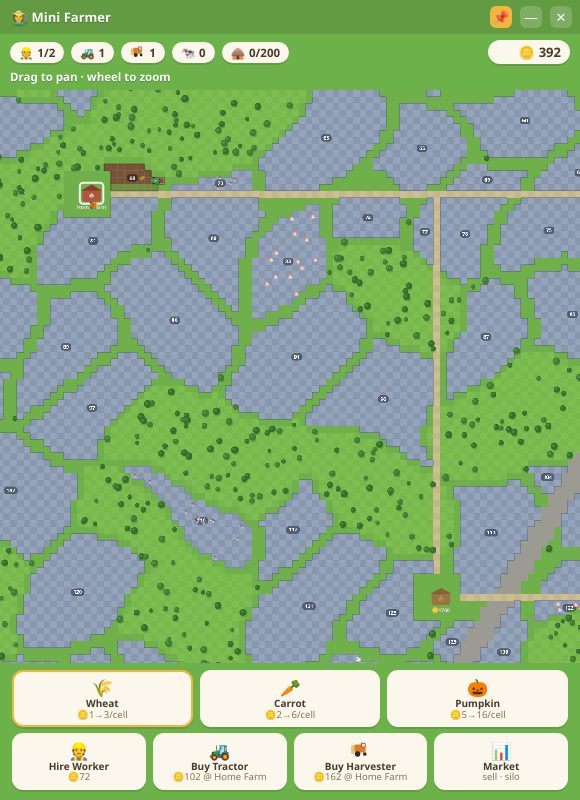
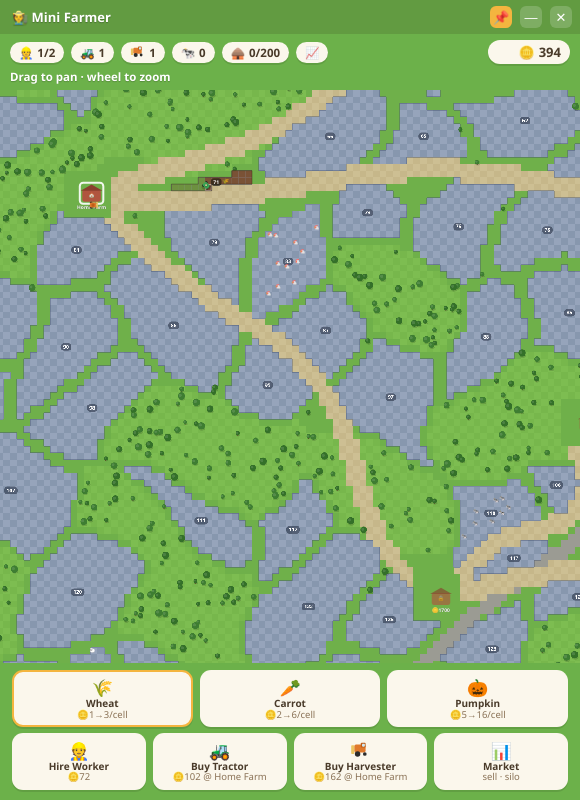
Before and after one commit to lucasbruch/MiniFarmer, an Electron app: page index.html in a window 580 px wide. Drawn offline with Linux system fonts and the light colour scheme.

Commit message:
Balance pass, stats panel, spoilage, organic roads, 7 farms
- Rebalance animals: ~40% lower, differentiated income (cow/sheep/
  chicken), smaller herds, pricier pastures so passive income no
  longer outclasses active farming
- Vehicles prioritize fields near their home farm (logistics matter)
- Statistics panel: earned/spent/net, harvested/sold/planted/spoiled,
  holdings; opened from a new HUD chip
- Full silo now stops harvesting (no forced auto-sell); crops left
  standing too long spoil (and brown visually) — opt-in auto-sell kept
- Organic curved roads + wavy highway instead of straight L-shapes
- Two more farm locations (Hill, Valley) — seven total
- Refresh README + screenshots (adds stats panel shot)

Co-Authored-By: Claude Opus 4.8 <noreply@anthropic.com>

```diff
--- a/index.html
+++ b/index.html
@@ -33,7 +33,10 @@
   .btn .em { font-size: 17px; height: 20px; display: flex; align-items: center; justify-content: center; }
   .btn .nm { font-size: 10px; font-weight: 800; margin-top: 1px; }
   .btn .sub { font-size: 9.5px; color: #8a7256; }
-  #market { position: absolute; left: 12px; right: 12px; top: 12px; bottom: 12px; display: none; flex-direction: column; gap: 8px; padding: 14px; border-radius: 14px; background: rgba(28,38,30,.94); color: #fff; z-index: 5; box-shadow: 0 8px 30px rgba(0,0,0,.4); }
+  #market, #stats { position: absolute; left: 12px; right: 12px; top: 12px; bottom: 12px; display: none; flex-direction: column; gap: 8px; padding: 14px; border-radius: 14px; background: rgba(28,38,30,.94); color: #fff; z-index: 5; box-shadow: 0 8px 30px rgba(0,0,0,.4); }
+  .st-row { display: flex; align-items: center; justify-content: space-between; gap: 8px; padding: 6px 11px; background: rgba(255,255,255,.07); border-radius: 9px; font-size: 12.5px; font-weight: 600; }
+  .st-val { font-weight: 800; }
+  .st-div { height: 1px; background: rgba(255,255,255,.14); margin: 2px 0; }
   .mkt-head { display: flex; align-items: center; font-weight: 800; font-size: 15px; }
   .mkt-close { margin-left: auto; cursor: pointer; background: rgba(255,255,255,.16); border-radius: 7px; padding: 2px 9px; }
   .mkt-close:hover { background: #e5645c; }
@@ -68,6 +71,7 @@
       <div class="chip"><span id="hvIcon"></span> <span id="harvesters">0</span></div>
       <div class="chip">🐄 <span id="animals">0</span></div>
       <div class="chip silo" id="siloChip" title="Open market">🛖 <span id="silo">0/200</span></div>
+      <div class="chip" id="statsChip" title="Statistics">📈</div>
       <div class="hud-spacer"></div>
       <div class="chip coins">🪙 <span id="coins">0</span></div>
     </div>
@@ -97,28 +101,31 @@
   const CELL = 16;
   const GRID_W = 240, GRID_H = 170;
   const WORLD = { w: GRID_W * CELL, h: GRID_H * CELL };
-  const WORK = 0.28, VSPEED = 96, ROAD_MULT = 1.7;
+  const WORK = 0.28, VSPEED = 96, ROAD_MULT = 1.7, ROT_MULT = 1.8;
   const CROPS = {
     wheat:   { name: 'Wheat',   emoji: '🌾', cost: 1, sell: 3,  grow: 60,  color: '#e3c565' },
     carrot:  { name: 'Carrot',  emoji: '🥕', cost: 2, sell: 6,  grow: 180, color: '#e8863f' },
     pumpkin: { name: 'Pumpkin', emoji: '🎃', cost: 5, sell: 16, grow: 420, color: '#d9772e' },
   };
   const SEEDS = ['wheat', 'carrot', 'pumpkin'];
+  // per-animal income ≈ value/every coins/sec (cow .13, sheep .11, chicken .09)
   const ANIMALS = {
-    cow:     { emoji: '🐄', value: 3, every: 15, product: 'milk' },
-    sheep:   { emoji: '🐑', value: 2, every: 10, product: 'wool' },
-    chicken: { emoji: '🐔', value: 1, every: 5,  product: 'eggs' },
+    cow:     { emoji: '🐄', value: 4, every: 30, product: 'milk' },
+    sheep:   { emoji: '🐑', value: 2, every: 18, product: 'wool' },
+    chicken: { emoji: '🐔', value: 1, every: 11, product: 'eggs' },
   };
   const workerPrice    = (n) => Math.round(30 * Math.pow(1.55, n));
   const tractorPrice   = (n) => Math.round(60 * Math.pow(1.7, n));
   const harvesterPrice = (n) => Math.round(95 * Math.pow(1.7, n));
 
   const FARMS = [
-    { cx: 22, cy: 86,  price: 0,    name: 'Home Farm' },
-    { cx: 120, cy: 26, price: 900,  name: 'North Farm' },
-    { cx: 208, cy: 60, price: 1400, name: 'East Farm' },
-    { cx: 74, cy: 146, price: 1700, name: 'South Farm' },
+    { cx: 22, cy: 86,   price: 0,    name: 'Home Farm' },
+    { cx: 120, cy: 26,  price: 900,  name: 'North Farm' },
+    { cx: 208, cy: 60,  price: 1400, name: 'East Farm' },
+    { cx: 74, cy: 146,  price: 1700, name: 'South Farm' },
     { cx: 186, cy: 138, price: 2200, name: 'Lake Farm' },
+    { cx: 158, cy: 96,  price: 2600, name: 'Hill Farm' },
+    { cx: 96, cy: 120,  price: 3000, name: 'Valley Farm' },
   ];
 
   // ---------- World generation (deterministic) ----------
@@ -173,30 +180,35 @@
       kind[idx(cx, cy)] = border ? 0 : 1;
     }
 
-    // clean road network: highway + farm connectors (carve through everything but farms)
-    const carve = (x0, y0, x1, y1, w, k) => {
-      const stepX = () => { for (let x = Math.min(x0, x1); x <= Math.max(x0, x1); x++) paint(x, y0, w, k); };
-      const stepY = () => { for (let y = Math.min(y0, y1); y <= Math.max(y0, y1); y++) paint(x1, y, w, k); };
-      stepX(); stepY();
-    };
-    const paint = (cx, cy, w, k) => {
-      for (let dx = -w; dx <= w; dx++) for (let dy = -w; dy <= w; dy++) {
-        const x = cx + dx, y = cy + dy;
+    // organic road network: wavy highway + curved farm connectors
+    const paint = (cx, cy, rad, k) => {
+      const ix = Math.round(cx), iy = Math.round(cy);
+      for (let dx = -rad; dx <= rad; dx++) for (let dy = -rad; dy <= rad; dy++) {
+        if (Math.abs(dx) + Math.abs(dy) > rad) continue;       // diamond brush → 4-connected
+        const x = ix + dx, y = iy + dy;
         if (x < 0 || y < 0 || x >= GW || y >= GH) continue;
         if (kind[idx(x, y)] === 5) continue;
         kind[idx(x, y)] = k;
       }
     };
-    // diagonal highway
-    const hx0 = GW * 0.72, hy0 = -4, hx1 = GW * 0.28, hy1 = GH + 4, hdx = hx1 - hx0, hdy = hy1 - hy0, hlen = Math.hypot(hdx, hdy);
-    for (let cy = 0; cy < GH; cy++) for (let cx = 0; cx < GW; cx++) {
-      if (kind[idx(cx, cy)] === 5) continue;
-      const d = Math.abs((cx - hx0) * hdy - (cy - hy0) * hdx) / hlen;
-      if (d < 1.6) kind[idx(cx, cy)] = 4;
+    // curved road between two points (sine offset, tapering to 0 at the ends)
+    const carveRoad = (x0, y0, x1, y1, k, ph) => {
+      const len = Math.hypot(x1 - x0, y1 - y0) || 1, steps = Math.ceil(len * 1.2);
+      const nx = -(y1 - y0) / len, ny = (x1 - x0) / len;
+      for (let i = 0; i <= steps; i++) {
+        const t = i / steps, env = Math.sin(t * Math.PI);
+        const off = (7 * Math.sin(t * 3.1 + ph) + 4 * Math.sin(t * 6.9 + ph * 1.7)) * env;
+        paint(x0 + (x1 - x0) * t + nx * off, y0 + (y1 - y0) * t + ny * off, 1, k);
+      }
+    };
+    // wavy diagonal highway
+    for (let cy = 0; cy < GH; cy++) {
+      const t = cy / GH, xc = GW * 0.72 + (GW * 0.28 - GW * 0.72) * t + 7 * Math.sin(cy * 0.11) + 3.5 * Math.sin(cy * 0.045 + 1.3);
+      for (let cx = 0; cx < GW; cx++) { if (kind[idx(cx, cy)] === 5) continue; if (Math.abs(cx - xc) < 1.7) kind[idx(cx, cy)] = 4; }
     }
-    // connect farms with dirt roads (spanning-ish network)
-    const links = [[0, 1], [1, 2], [0, 3], [3, 4], [2, 4], [0, 2]];
-    for (const [a, b] of links) carve(FARMS[a].cx, FARMS[a].cy, FARMS[b].cx, FARMS[b].cy, 0, 3);
+    // connect the farms with organic dirt roads
+    const links = [[0, 1], [1, 2], [0, 3], [3, 4], [2, 4], [0, 5], [5, 6], [3, 6], [1, 5]];
+    links.forEach(([a, b], i) => carveRoad(FARMS[a].cx, FARMS[a].cy, FARMS[b].cx, FARMS[b].cy, 3, i * 1.7 + 0.5));
 
     // field components (avoid grass/road/water/wild)
     const seen = new Uint8Array(GW * GH), comps = [];
@@ -240,7 +252,7 @@
   function centroidOf(cells) { let sx = 0, sy = 0; for (const [x, y] of cells) { sx += x; sy += y; } return [sx / cells.length, sy / cells.length]; }
 
   // ---------- State ----------
-  const SAVE_KEY = 'minifarmer.v8';
+  const SAVE_KEY = 'minifarmer.v9';
   let state, fields, vehicles, cellMap, critters;
   const cam = { x: 0, y: 0 };
   let zoom = 0.42;
@@ -249,7 +261,7 @@
     const [cx, cy] = f.centroid;
     const d = Math.hypot(cx - FARMS[0].cx, cy - FARMS[0].cy), diag = Math.hypot(GRID_W, GRID_H);
     let p = f.cells.length * 1.7 * (0.6 + 1.9 * d / diag);
-    if (f.type === 'pasture') p += f.herd * 55;
+    if (f.type === 'pasture') p += f.herd * 90;
     return Math.max(20, Math.round(p / 5) * 5);
   }
   function buildFields(fromSave) {
@@ -273,7 +285,7 @@
       f.centroid = [sx / f.cells.length, sy / f.cells.length];
       const h = (fi * 2654435761) >>> 0;
       f.type = (h % 5 === 2 && f.cells.length >= 20 && f.cells.length <= 140) ? 'pasture' : 'crop';
-      if (f.type === 'pasture') { f.animal = ['cow', 'sheep', 'chicken'][h % 3]; f.herd = Math.max(3, Math.min(12, Math.round(f.cells.length / 10))); }
+      if (f.type === 'pasture') { f.animal = ['cow', 'sheep', 'chicken'][h % 3]; f.herd = Math.max(2, Math.min(10, Math.round(f.cells.length / 12))); }
       f.price = fieldPrice(f);
       f.edges = [];
       f.cells.forEach(c => {
@@ -295,7 +307,8 @@
     try {
       const s = JSON.parse(localStorage.getItem(SAVE_KEY));
       if (s && Array.isArray(s.fields)) {
-        state = { coins: s.coins, seed: s.seed || 'wheat', workers: s.workers || 2, farmsOwned: s.farmsOwned || [true, false, false, false, false], activeFarm: s.activeFarm || 0, silo: s.silo || { wheat: 0, carrot: 0, pumpkin: 0 }, siloCap: s.siloCap || 200, siloUp: s.siloUp || 0, autoSell: !!s.autoSell };
+        state = { coins: s.coins, seed: s.seed || 'wheat', workers: s.workers || 2, farmsOwned: s.farmsOwned || [true], activeFarm: s.activeFarm || 0, silo: s.silo || { wheat: 0, carrot: 0, pumpkin: 0 }, siloCap: s.siloCap || 200, siloUp: s.siloUp || 0, autoSell: !!s.autoSell, stats: s.stats || { earned: 0, spent: 0, harvested: 0, sold: 0, planted: 0, rotted: 0 } };
+        while (state.farmsOwned.length < FARMS.length) state.farmsOwned.push(false);
         buildFields(s.fields);
         vehicles = (s.vehicles || []).map(v => ({ type: v.type, farm: v.farm || 0, x: v.x, y: v.y, tx: v.x, ty: v.y, state: 'parked', crewed: false, cell: null, timer: 0, angle: 0 }));
         if (!vehicles.length) vehicles = defaultVehicles();
@@ -305,7 +318,7 @@
         return;
       }
     } catch (_) {}
-    state = { coins: 400, seed: 'wheat', workers: 2, farmsOwned: [true, false, false, false, false], activeFarm: 0, silo: { wheat: 0, carrot: 0, pumpkin: 0 }, siloCap: 200, siloUp: 0, autoSell: false };
+    state = { coins: 400, seed: 'wheat', workers: 2, farmsOwned: FARMS.map((_, i) => i === 0), activeFarm: 0, silo: { wheat: 0, carrot: 0, pumpkin: 0 }, siloCap: 200, siloUp: 0, autoSell: false, stats: { earned: 0, spent: 0, harvested: 0, sold: 0, planted: 0, rotted: 0 } };
     buildFields(null);
     // free starter: smallest crop field close to home
     let best = -1, bs = Infinity;
@@ -323,7 +336,7 @@
     try {
       localStorage.setItem(SAVE_KEY, JSON.stringify({
         coins: state.coins, seed: state.seed, workers: state.workers, farmsOwned: state.farmsOwned, activeFarm: state.activeFarm,
-        silo: state.silo, siloCap: state.siloCap, siloUp: state.siloUp, autoSell: state.autoSell,
+        silo: state.silo, siloCap: state.siloCap, siloUp: state.siloUp, autoSell: state.autoSell, stats: state.stats,
         cam: { x: cam.x, y: cam.y, z: zoom },
         fields: fields.map(f => ({ name: f.name, plannedCrop: f.plannedCrop, owned: f.owned, lastPay: f.lastPay, cells: f.cells.map(c => ({ cx: c.cx, cy: c.cy, crop: c.crop, plantedAt: c.plantedAt })) })),
         vehicles: vehicles.map(v => ({ type: v.type, farm: v.farm, x: v.x, y: v.y })),
@@ -342,6 +355,7 @@
   const el = (id) => document.getElementById(id);
   function renderHud() { el('coins').textContent = Math.floor(state.coins); el('workers').textContent = freeWorkers() + '/' + state.workers; el('tractors').textContent = countType('tractor'); el('harvesters').textContent = countType('harvester'); el('animals').textContent = ownedAnimals(); el('silo').textContent = siloUsed() + '/' + state.siloCap; }
   el('siloChip').style.cursor = 'pointer'; el('siloChip').onclick = () => toggleMarket();
+  el('statsChip').style.cursor = 'pointer'; el('statsChip').onclick = () => toggleStats();
   const seedsRow = el('seeds');
   SEEDS.forEach(id => {
     const c = CROPS[id];
@@ -361,11 +375,11 @@
     bTractor.innerHTML = `<div class="em">🚜</div><div class="nm">Buy Tractor</div><div class="sub">🪙${tractorPrice(countType('tractor'))} @ ${FARMS[state.activeFarm].name}</div>`;
     bHarv.innerHTML = `<div class="em">${HV_SVG(20)}</div><div class="nm">Buy Harvester</div><div class="sub">🪙${harvesterPrice(countType('harvester'))} @ ${FARMS[state.activeFarm].name}</div>`;
   }
-  function hireWorker() { const p = workerPrice(state.workers); if (state.coins < p) return flash('Not enough coins to hire'); state.coins -= p; state.workers++; renderHud(); renderDock(); save(); }
+  function hireWorker() { const p = workerPrice(state.workers); if (state.coins < p) return flash('Not enough coins to hire'); state.coins -= p; state.stats.spent += p; state.workers++; renderHud(); renderDock(); save(); }
   function buyVehicle(type) {
     const p = type === 'tractor' ? tractorPrice(countType('tractor')) : harvesterPrice(countType('harvester'));
     if (state.coins < p) return flash('Not enough coins for ' + type);
-    state.coins -= p;
+    state.coins -= p; state.stats.spent += p;
     const fi = state.activeFarm, slot = vehicles.filter(v => v.farm === fi).length, pos = farmPark(fi, slot);
     vehicles.push({ type, farm: fi, x: pos.x, y: pos.y, tx: pos.x, ty: pos.y, state: 'parked', crewed: false, cell: null, timer: 0, angle: 0 });
     flash(`${type === 'tractor' ? '🚜 Tractor' : '🌾 Harvester'} delivered to ${FARMS[fi].name}`);
@@ -506,15 +520,20 @@
   }
 
   function findWork(v) {
+    // prioritize fields near the vehicle's home farm, with a nudge toward its current spot
+    const hx = FARMS[v.farm].cx * CELL, hy = FARMS[v.farm].cy * CELL;
+    const siloRoom = siloUsed() < state.siloCap;
     let best = null, bd = Infinity;
     for (const f of fields) {
       if (!f.owned || f.type !== 'crop') continue;
       for (const c of f.cells) {
         if (c.reserved) continue;
-        let ok = v.type === 'tractor' ? (!c.crop && state.coins >= CROPS[f.plannedCrop].cost) : ripe(c);
+        const ok = v.type === 'tractor' ? (!c.crop && state.coins >= CROPS[f.plannedCrop].cost) : (siloRoom && ripe(c));
         if (!ok) continue;
-        const d = (c.cx * CELL - v.x) ** 2 + (c.cy * CELL - v.y) ** 2;
-        if (d < bd) { bd = d; best = c; }
+        const dh = (c.cx * CELL - hx) ** 2 + (c.cy * CELL - hy) ** 2;
+        const dv = (c.cx * CELL - v.x) ** 2 + (c.cy * CELL - v.y) ** 2;
+        const score = dh + 0.6 * dv;
+        if (score < bd) { bd = score; best = c; }
       }
     }
     return best;
@@ -524,12 +543,12 @@
   function crewParked() { for (const v of vehicles) { if (v.state !== 'parked' || v.crewed) continue; if (freeWorkers() <= 0) break; const c = findWork(v); if (c) { v.crewed = true; assignCell(v, c); } } }
   function applyWork(v) {
     const c = v.cell; if (!c) return;
-    if (v.type === 'tractor') { const crop = fields[c.fi].plannedCrop, def = CROPS[crop]; if (!c.crop && state.coins >= def.cost) { state.coins -= def.cost; c.crop = crop; c.plantedAt = Date.now(); } }
-    else if (ripe(c)) {
-      const crop = c.crop, cc = cellCenter(c);
-      if (siloUsed() < state.siloCap) { state.silo[crop]++; }
-      else { const pay = price(crop); state.coins += pay; pops.push({ x: cc.x, y: cc.y, text: '+' + pay, life: 1 }); }
-      c.crop = null;
+    if (v.type === 'tractor') {
+      const crop = fields[c.fi].plannedCrop, def = CROPS[crop];
+      if (!c.crop && state.coins >= def.cost) { state.coins -= def.cost; state.stats.spent += def.cost; state.stats.planted++; c.crop = crop; c.plantedAt = Date.now(); }
+    } else if (ripe(c) && siloUsed() < state.siloCap) {
+      // full silo → leave the crop standing (it will spoil if never harvested)
+      state.silo[c.crop]++; state.stats.harvested++; c.crop = null;
     }
     c.reserved = false; v.cell = null; renderHud();
   }
@@ -549,7 +568,7 @@
       if (f.type !== 'pasture' || !f.owned) continue;
       if (!f.lastPay) f.lastPay = now;
       const def = ANIMALS[f.animal], per = def.every * 1000, n = Math.floor((now - f.lastPay) / per);
-      if (n > 0) { const gain = n * f.herd * def.value; state.coins += gain; f.lastPay += n * per; pops.push({ x: f.centroid[0] * CELL, y: f.centroid[1] * CELL, text: '+' + gain + ' ' + def.emoji, life: 1 }); renderHud(); }
+      if (n > 0) { const gain = n * f.herd * def.value; state.coins += gain; state.stats.earned += gain; f.lastPay += n * per; pops.push({ x: f.centroid[0] * CELL, y: f.centroid[1] * CELL, text: '+' + gain + ' ' + def.emoji, life: 1 }); renderHud(); }
     }
   }
   function updateCritters(dt) {
@@ -565,14 +584,21 @@
   function price(crop, at) { const c = CROPS[crop], p = PRICE[crop], now = at || Date.now(); const mult = 0.55 + 0.8 * (0.5 + 0.5 * Math.sin(now / p.period + p.phase)); return Math.max(1, Math.round(c.sell * mult)); }
   function siloUsed() { return state.silo.wheat + state.silo.carrot + state.silo.pumpkin; }
   function siloUpgradeCost() { return Math.round(150 * Math.pow(1.6, state.siloUp)); }
-  function sell(crop) { const q = state.silo[crop]; if (!q) return; const gain = q * price(crop); state.coins += gain; state.silo[crop] = 0; flash(`Sold ${q} ${CROPS[crop].emoji} for 🪙${gain}`); renderHud(); if (marketOpen) renderMarket(); save(); }
-  function upgradeSilo() { const c = siloUpgradeCost(); if (state.coins < c) return flash('Not enough coins to upgrade silo'); state.coins -= c; state.siloCap += 200; state.siloUp++; renderHud(); renderMarket(); save(); }
+  function sell(crop) { const q = state.silo[crop]; if (!q) return; const gain = q * price(crop); state.coins += gain; state.stats.earned += gain; state.stats.sold += q; state.silo[crop] = 0; flash(`Sold ${q} ${CROPS[crop].emoji} for 🪙${gain}`); renderHud(); if (marketOpen) renderMarket(); save(); }
+  function upgradeSilo() { const c = siloUpgradeCost(); if (state.coins < c) return flash('Not enough coins to upgrade silo'); state.coins -= c; state.stats.spent += c; state.siloCap += 200; state.siloUp++; renderHud(); renderMarket(); save(); }
   let mktT = 0;
   function updateMarket(dt) {
     mktT += dt; if (mktT < 1) return; mktT = 0;
+    // optional auto-sell only when the player enabled it and prices are good
     if (state.autoSell) for (const crop of SEEDS) if (state.silo[crop] > 0 && price(crop) >= CROPS[crop].sell * 1.1) sell(crop);
-    if (siloUsed() >= state.siloCap) { let big = SEEDS[0]; for (const c of SEEDS) if (state.silo[c] > state.silo[big]) big = c; if (state.silo[big] > 0) sell(big); }
+    // crops left standing too long spoil (esp. when the silo is full)
+    const now = Date.now();
+    for (const f of fields) {
+      if (!f.owned || f.type !== 'crop') continue;
+      for (const c of f.cells) if (c.crop && !c.reserved && (now - c.plantedAt) > CROPS[c.crop].grow * 1000 * ROT_MULT) { c.crop = null; state.stats.rotted++; }
+    }
     if (marketOpen) renderMarket();
+    if (statsOpen) renderStats();
   }
 
   // market panel (overlay)
@@ -589,6 +615,31 @@
     market.querySelectorAll('.mkt-sell').forEach(b => b.onclick = () => sell(b.dataset.crop));
     market.querySelector('.mkt-up').onclick = upgradeSilo;
     market.querySelector('.mkt-auto').onclick = () => { state.autoSell = !state.autoSell; renderMarket(); save(); };
+  }
+
+  // stats panel (overlay)
+  const statsPanel = document.createElement('div'); statsPanel.id = 'stats'; document.getElementById('stage').appendChild(statsPanel);
+  let statsOpen = false;
+  function toggleStats(v) { statsOpen = v === undefined ? !statsOpen : v; statsPanel.style.display = statsOpen ? 'flex' : 'none'; if (statsOpen) renderStats(); }
+  function renderStats() {
+    const s = state.stats, net = Math.round(s.earned - s.spent);
+    const cropF = fields.filter(f => f.owned && f.type === 'crop').length, pastF = fields.filter(f => f.owned && f.type === 'pasture').length;
+    const row = (label, val) => `<div class="st-row"><span>${label}</span><span class="st-val">${val}</span></div>`;
+    statsPanel.innerHTML = `<div class="mkt-head">📈 Statistics <span class="mkt-close">✕</span></div>`
+      + row('💰 Total earned', '🪙' + Math.round(s.earned))
+      + row('💸 Total spent', '🪙' + Math.round(s.spent))
+      + row('📊 Net profit', (net >= 0 ? '+' : '') + '🪙' + net)
+      + row('🪙 Coins on hand', '🪙' + Math.floor(state.coins))
+      + `<div class="st-div"></div>`
+      + row('🌾 Crops harvested', s.harvested)
+      + row('🛒 Crops sold', s.sold)
+      + row('🌱 Cells planted', s.planted)
+      + row('🥀 Crops spoiled', s.rotted)
+      + `<div class="st-div"></div>`
+      + row('🚜 Fields owned', cropF)
+      + row('🐄 Pastures owned', pastF)
+      + row('🏠 Farms owned', state.farmsOwned.filter(Boolean).length + ' / ' + FARMS.length);
+    statsPanel.querySelector('.mkt-close').onclick = () => toggleStats(false);
   }
 
   // ---------- Input ----------
@@ -613,13 +664,13 @@
     const b = canvas.getBoundingClientRect(), w = toWorld(e.clientX - b.left, e.clientY - b.top), fa = farmAt(w.x, w.y);
     if (fa >= 0) {
       if (state.farmsOwned[fa]) { state.activeFarm = fa; flash(`${FARMS[fa].name} is now your active farm`); renderDock(); save(); }
-      else if (state.coins >= FARMS[fa].price) { state.coins -= FARMS[fa].price; state.farmsOwned[fa] = true; state.activeFarm = fa; flash(`🏠 ${FARMS[fa].name} purchased! Machines are bought here now`); renderHud(); renderDock(); save(); }
+      else if (state.coins >= FARMS[fa].price) { state.coins -= FARMS[fa].price; state.stats.spent += FARMS[fa].price; state.farmsOwned[fa] = true; state.activeFarm = fa; flash(`🏠 ${FARMS[fa].name} purchased! Machines are bought here now`); renderHud(); renderDock(); save(); }
       else flash(`${FARMS[fa].name} costs 🪙${FARMS[fa].price}`);
       return;
     }
     const fi = fieldAt(w.x, w.y); if (fi < 0) return; const f = fields[fi];
     if (!f.owned) {
-      if (state.coins >= f.price) { state.coins -= f.price; f.owned = true; if (f.type === 'pasture') { f.lastPay = Date.now(); flash(`Pasture ${f.name}: ${f.herd} ${ANIMALS[f.animal].emoji} now earn for you`); } else flash(`Field ${f.name} purchased (${f.cells.length} cells)`); renderHud(); save(); }
+      if (state.coins >= f.price) { state.coins -= f.price; state.stats.spent += f.price; f.owned = true; if (f.type === 'pasture') { f.lastPay = Date.now(); flash(`Pasture ${f.name}: ${f.herd} ${ANIMALS[f.animal].emoji} now earn for you`); } else flash(`Field ${f.name} purchased (${f.cells.length} cells)`); renderHud(); save(); }
       else flash(`${f.type === 'pasture' ? 'Pasture' : 'Field'} ${f.name} costs 🪙${f.price}`);
     } else if (f.type === 'crop') { f.plannedCrop = state.seed; flash(`Field ${f.name} → plant ${CROPS[state.seed].emoji}`); save(); }
     else { const d = ANIMALS[f.animal]; flash(`Pasture ${f.name}: ${f.herd} ${d.emoji} · +🪙${f.herd * d.value}/${d.every}s`); }
@@ -677,7 +728,7 @@
       let col;
       if (f.type === 'pasture') col = ((c.cx + c.cy) & 1) ? '#8ccb63' : '#84c45c';
       else if (!c.crop) col = '#7a5236';
-      else if (ripe(c)) col = CROPS[c.crop].color;
+      else if (ripe(c)) { const gr = CROPS[c.crop].grow * 1000, over = (Date.now() - c.plantedAt - gr) / (gr * (ROT_MULT - 1)); col = over > 0.05 ? mix(CROPS[c.crop].color, '#5f4f2c', Math.min(1, over) * 0.8) : CROPS[c.crop].color; }
       else col = mix('#6b8f3f', CROPS[c.crop].color, growth(c) * 0.85);
       ctx.fillStyle = col; ctx.fillRect(x, y, CELL, CELL);
       if (f.type === 'crop' && ripe(c)) { ctx.fillStyle = 'rgba(255,255,255,.22)'; ctx.fillRect(x + 3, y + 3, CELL - 8, CELL - 8); }
--- a/tools/capture.js
+++ b/tools/capture.js
@@ -46,5 +46,10 @@ app.whenReady().then(async () => {
   await sleep(600);
   await shot('screenshot-market.png');
 
+  // 4) statistics panel
+  await js(`document.querySelector('#market .mkt-close').click(); document.getElementById('statsChip').click()`);
+  await sleep(600);
+  await shot('screenshot-stats.png');
+
   app.quit();
 });
```
Also changed, not shown: README.md, docs/screenshot-farm.png, docs/screenshot-map.png, docs/screenshot-market.png, docs/screenshot-stats.png (added).
